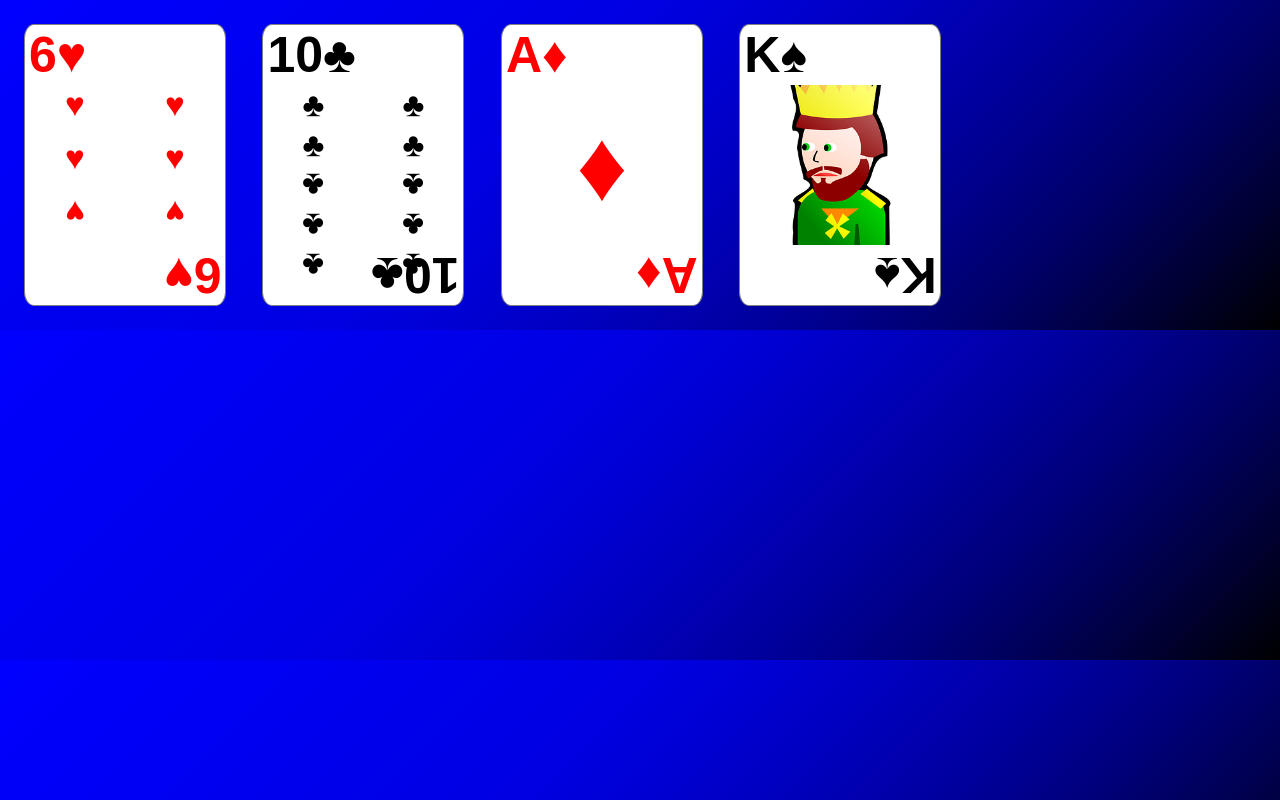
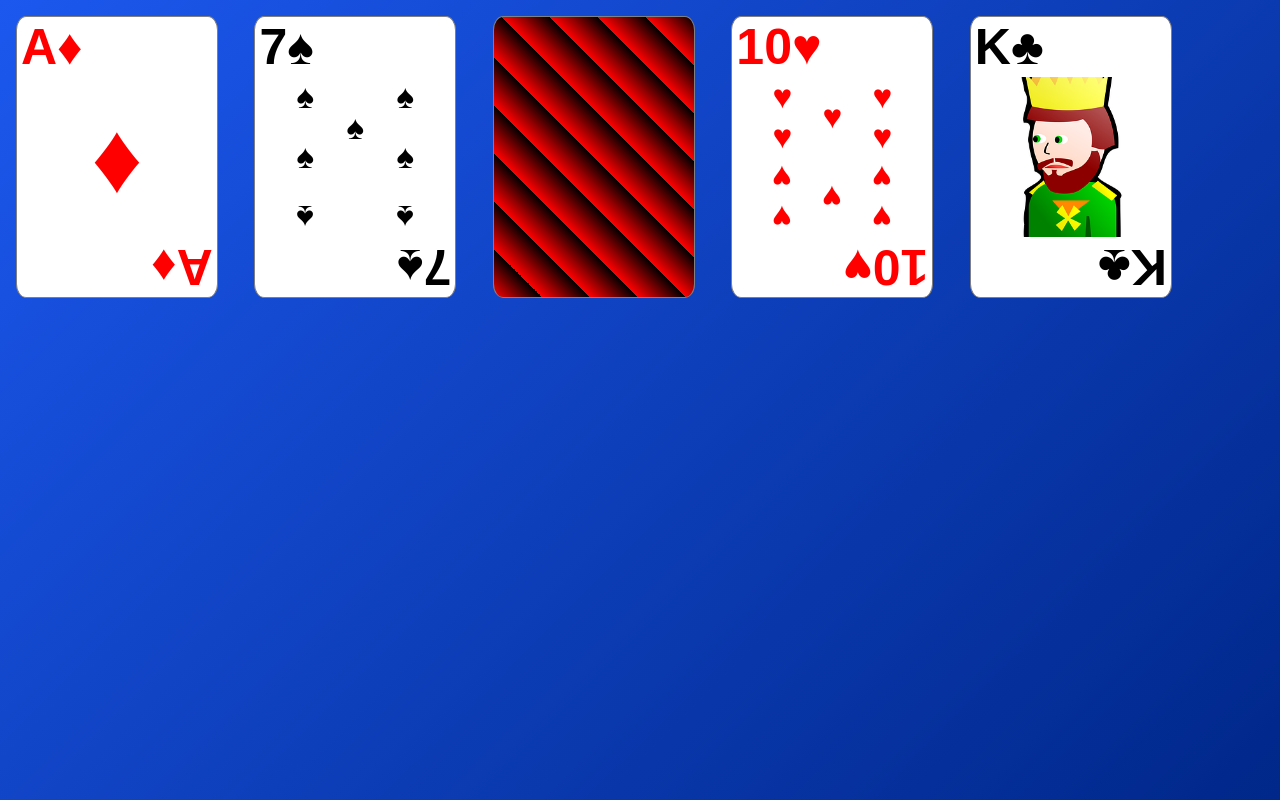
Before and after one commit to richardfrangie/playing-card, a website built with Vite: page src/index.html in a window 1280 px wide. Built offline with nearby package versions, Linux system fonts and the light colour scheme; files whose address does not match are found by name.

Commit message:
feat: complete JS component implementation

```diff
--- a/src/components/PlayingCard.js
+++ b/src/components/PlayingCard.js
@@ -80,7 +80,7 @@ class PlayingCard extends HTMLElement {
     align-items: center;
 
     & :last-child {
-    transform: rotate(180deg);
+    transform: scale(1, -1);
     }
     }
 
@@ -93,14 +93,68 @@ class PlayingCard extends HTMLElement {
     }
 
     :host(:is([rank="4"], [rank="5"])) .container :nth-child(n+3) {
-    transform: rotate(180deg);
+    transform: scale(1, -1);
     }
 
     :host(:is([rank="6"], [rank="7"], [rank="8"],
     [rank="9"], [rank="10"])) .container :nth-child(n+5) {
-    transform: rotate(180deg);
+    transform: scale(1, -1);
     }
 
+    :host(:is([rank="4"], [rank="5"])) :is(.symbol:nth-child(3),
+    .symbol:nth-child(4)),
+    :host(:is([rank="6"], [rank="7"], [rank="8"])) :is(.symbol:nth-child(5),
+    .symbol:nth-child(6)) {
+    align-self: end;
+    }
+
+    :host(:is([rank="6"], [rank="7"], [rank="8"])) :is(.symbol:nth-child(3),
+    .symbol:nth-child(4)) {
+    align-self: center;
+    }
+
+    :host(:is([rank="5"], [rank="7"], [rank="8"], [rank="9"], [rank="10"]))
+    .symbol:last-child {
+    position: absolute;
+    top: 50%;
+    left: 50%;
+    transform: translate(-50%,-50%);
+    }
+
+    :host([rank="9"]) .symbol:last-child {
+    transform: translate(-50%,-50%) scale(1, -1);
+    }
+
+    :host(:is([rank="7"], [rank="8"])) .symbol:last-child {top: 32%;}
+
+    :host([rank="8"]) .symbol:nth-child(7) {
+    position: absolute;
+    top: 65%;
+    left: 50%;
+    transform: translate(-50%,-50%) scale(1, -1);
+    }
+
+    :host([rank="10"]) .symbol:nth-child(9) {
+    position: absolute;
+    top: 75%;
+    left: 50%;
+    transform: translate(-50%,-50%) scale(1, -1);
+    }
+
+    :host([rank="10"]) .symbol:last-child {top: 25%;}
+
+    :host(.flipped) {
+    background:
+    repeating-linear-gradient(45deg, var(--red-card), var(--black-card) 10%);
+
+    & .chest, & .container {
+    visibility: hidden;
+    }
+
+    &::before, &::after {
+    visibility: hidden;
+    }
+    }
 
     `;
   }
--- a/src/index.css
+++ b/src/index.css
@@ -13,7 +13,7 @@
 }
 
 body {
-  --size-width-card: 200px;
+  --size-width-card: 200px; /* or 10vw (responsive) */
   --size-height-card: calc(var(--size-width-card) * 1.4);
   --size-width-chest: var(--size-width-card);
   --size-height-chest: calc(var(--size-width-card) * 0.8);
@@ -25,7 +25,12 @@ body {
   --black-card: black;
   --color-border: gray;
 
+
   font-family: 'Montserrat', 'Noto Emoji', sans-serif;
   font-weight: 600;
-  background-image: linear-gradient(135deg, blue, 75%, black);;
+
+  margin: 0;
+  min-height: 100vh;
+  background-image: linear-gradient(135deg, rgba(28,88,238,1) 0%,
+    rgba(0,39,137,1));
 }
--- a/src/index.html
+++ b/src/index.html
@@ -10,11 +10,11 @@
   </head>
   <body>
 
-    <playing-card suit="heart" rank="6"></playing-card>
-    <playing-card suit="club" rank="10"></playing-card>
-    <playing-card suit="diamond" rank="1"></playing-card>
-    <playing-card suit="spade" rank="13"></playing-card>
-    <!-- <playing-card></playing-card> -->
+    <playing-card></playing-card>
+    <playing-card suit="spade" rank="7"></playing-card>
+    <playing-card suit="spade" rank="10" class="flipped"></playing-card>
+    <playing-card suit="heart" rank="10"></playing-card>
+    <playing-card suit="club" rank="13"></playing-card>
 
   </body>
 </html>
```
